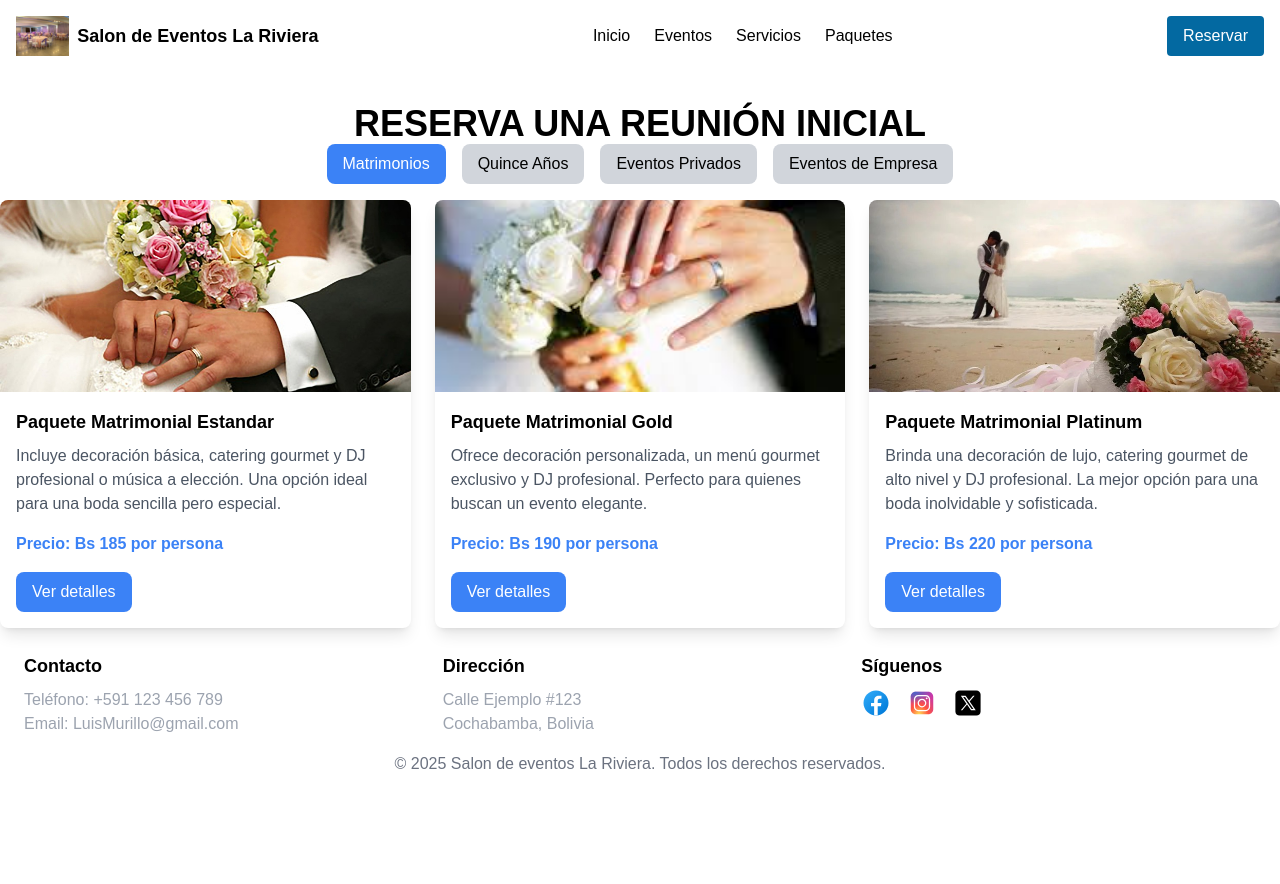
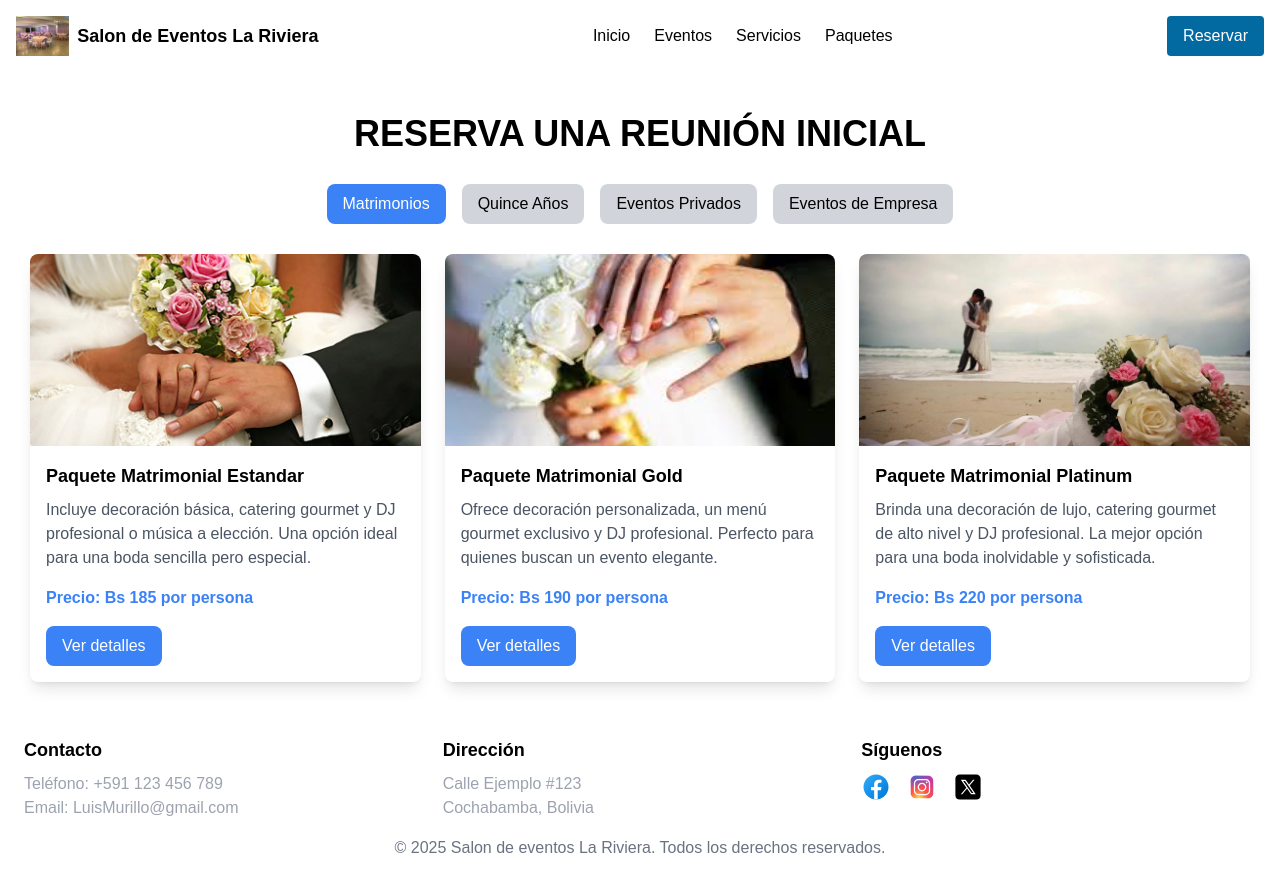
Before and after one commit to Guilad0/SalonLaRiviera, a Vue app in the folder lariviera/: page /paquetes in a window 1280 px wide. Before the commit the page ends 800 px from the top, so only its background shows below. Built offline with nearby package versions, Linux system fonts and the light colour scheme.

Commit message:
Actualización en vista paquetes

```diff
--- a/lariviera/src/views/PaquetesView.vue
+++ b/lariviera/src/views/PaquetesView.vue
@@ -1,5 +1,5 @@
 <template>
-  <div class="flex items-center justify-center mt-8">
+  <div class="flex items-center justify-center mt-8 m-5 p-2.5">
     <h1 class="text-4xl md:text-4xl font-bold text-center">
       RESERVA UNA REUNIÓN INICIAL
     </h1>
@@ -16,7 +16,7 @@
 
     <!-- Contenido dinámico basado en la categoría seleccionada MATRIMONIOS -->
     <div v-if="selectedCategory === 'matrimonios'">
-      <div class="grid grid-cols-1 md:grid-cols-3 gap-6">
+      <div class="grid grid-cols-1 md:grid-cols-3 gap-6 m-5 p-2.5">
         <div v-for="paquete in filteredPackages('matrimonios')" :key="paquete.id"
           class="bg-white rounded-lg shadow-lg overflow-hidden">
           <img :src="paquete.image" alt="Imagen del paquete" class="w-full h-48 object-cover" />
```
